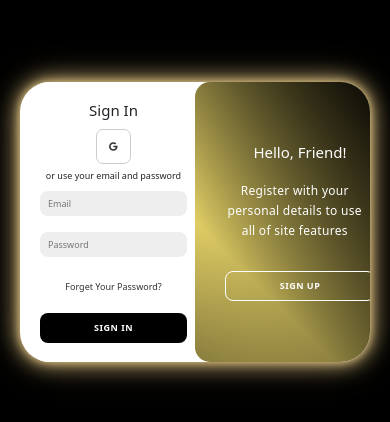
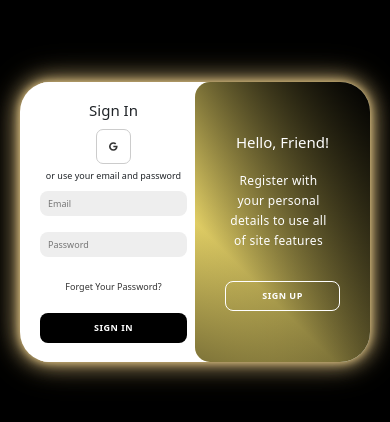
Before and after one commit to OmSardar/AuctionX-Live-Auction-Platform, a React (Create React App) app in the folder client/: page /login in a window 390 px wide. Shown: the part 200-622 px from the top of the page. Built offline with nearby package versions, Linux system fonts and the light colour scheme; no server answers.

Commit message:
The LoginPage.css is corrected for phone

```diff
--- a/client/src/pages/Login/Login/LoginPage.css
+++ b/client/src/pages/Login/Login/LoginPage.css
@@ -286,6 +286,15 @@
     animation: move 0.6s;
     }
 
+
+    .LOGIN-toggle-left{
+    transform: translateX(-200%);
+}
+
+.LOGIN-container.active .LOGIN-toggle-left{
+    transform: translateX(0);
+}
+
     .LOGIN-container p
      {
         font-size: 12px;
@@ -309,11 +318,13 @@
     }
 
     .LOGIN-container input {
-        font-size: 9px; /* Responsive input font size */
-        padding: 8px; /* Adjust padding for inputs */
+        font-size: 9px;
+        padding: 8px;
         width: 100%;
         height: 25px;
     }
+
+
 
     .LOGIN-toggle-panel {
         flex-direction: column; /* Stack toggle panel items vertically */
@@ -322,7 +333,7 @@
     }
 
     .LOGIN-toggle-container {
-        width: 60%; /* Full width for toggle container */
+        width: 50%; /* Full width for toggle container */
         border-radius: 15px; /* Rounded corners for aesthetics */
         margin-right: 10%;
     }
@@ -339,4 +350,4 @@
         width: 35px; /* Set a consistent width for icons */
         height: 35px; /* Set a consistent height for icons */
     }
-}/* Responsive Adjustments */
+}
```
